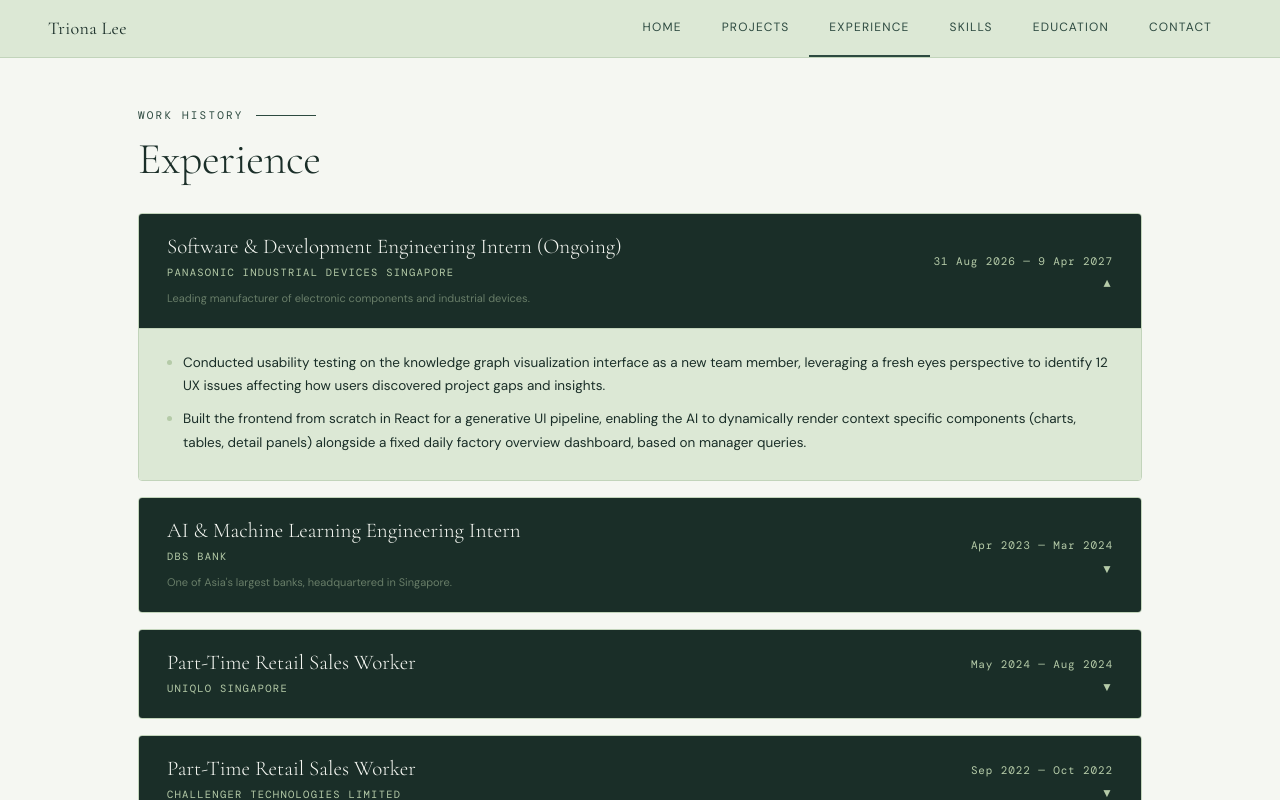
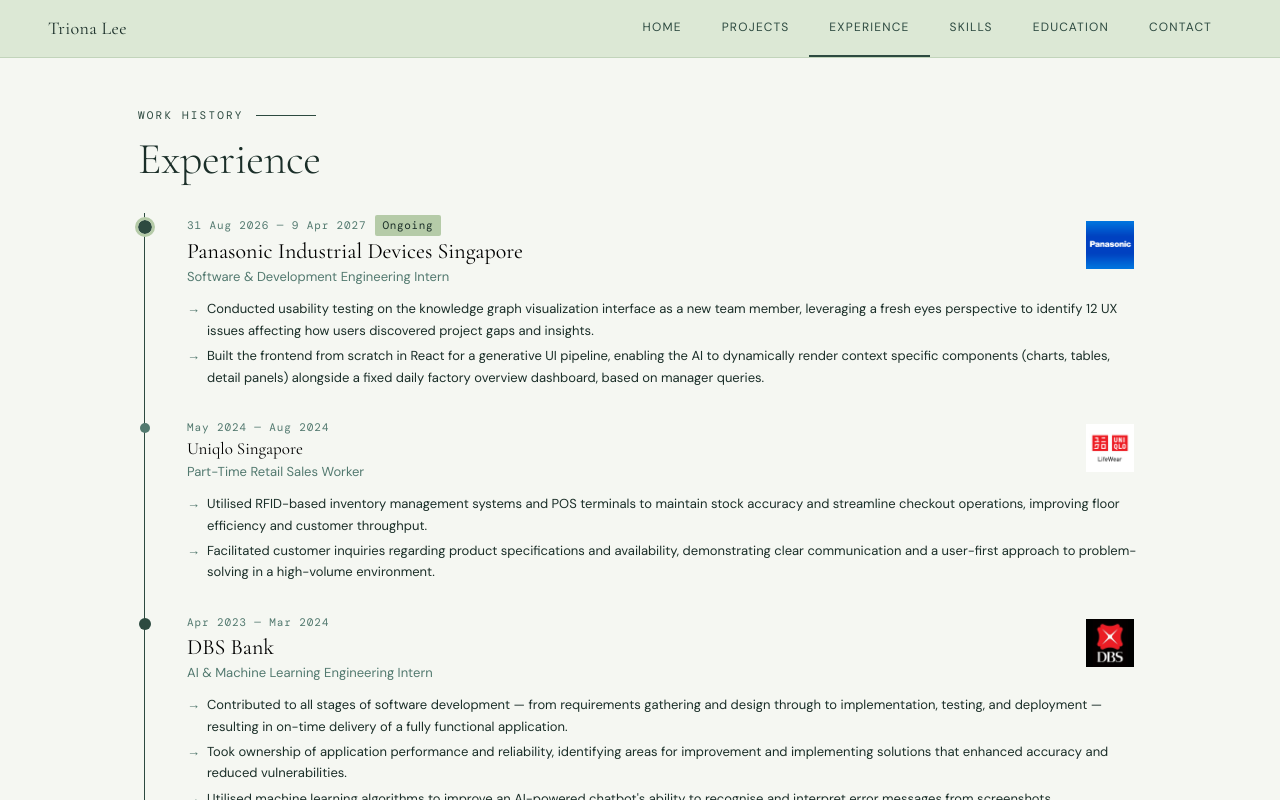
Before and after one commit to tri-o-na/triona-portfolio, a plain HTML site: page experience.html in a window 1280 px wide. Drawn offline with nearby package versions, Linux system fonts and the light colour scheme.

Commit message:
feat: redesigned experience page to be cleaner

```diff
--- a/assets/css/experience.css
+++ b/assets/css/experience.css
@@ -1,152 +1,127 @@
-/* ── Option C: Dark header strip, accordion body ─────────────── */
+/* ── Experience 1: Vertical Timeline Design ──────────────────── */
 
-.exp-list {
-  display: flex;
-  flex-direction: column;
-  gap: 16px;
-  margin-top: 8px;
+.timeline {
+  --pad: 26px;
+  --border-strong: var(--forest-mid);
+  --accent: var(--forest-mid);
+  --accent-light: var(--leaf);
+  --accent-warm: var(--forest-light);
+  --ink-muted: var(--forest-light);
+  --ink-soft: var(--forest-deep);
+  position: relative;
+  margin: 8px 0 0 6px;
+  padding-left: var(--pad);
+  border-left: 1px solid var(--border-strong);
+  list-style: none;
 }
 
-.exp-item {
-  border-radius: 4px;
-  overflow: hidden;
-  border: 1px solid var(--border);
+.tl-entry {
+  --d: 10px;
+  position: relative;
+  margin-bottom: 28px;
+}
+.tl-entry:last-child { margin-bottom: 0; }
+.tl-entry--tech    { --d: 12px; }
+.tl-entry--current { --d: 14px; }
+
+.tl-content {
+  padding-left: 16px;
 }
 
-/* ── Dark header strip ───────────────────────────────────────── */
-.exp-header {
+.tl-header {
   display: flex;
-  align-items: center;
   justify-content: space-between;
-  gap: 16px;
-  padding: 20px 28px;
-  background: var(--forest-deep);
-  cursor: pointer;
-  user-select: none;
-  transition: background 0.2s;
+  align-items: flex-start;
+  gap: 24px;
+  margin-bottom: 2px;
 }
 
-.exp-header:hover {
-  background: var(--forest-mid);
+.tl-info {
+  flex: 1;
 }
 
-.exp-header-left {
-  display: flex;
-  flex-direction: column;
-  gap: 5px;
-  min-width: 0;
-}
-
-.exp-role {
-  font-family: var(--serif);
-  font-size: 21px;
-  font-weight: 300;
-  color: #f5f7f2;
-  line-height: 1.2;
-}
-
-.exp-company {
-  font-family: var(--mono);
-  font-size: 10.5px;
-  letter-spacing: 0.12em;
-  text-transform: uppercase;
-  color: var(--leaf);
-}
-
-.exp-company-desc {
-  font-family: var(--sans);
-  font-size: 11px;
-  color: rgba(181,203,168,0.5);
-  margin-top: 2px;
-}
-
-.exp-header-right {
-  display: flex;
-  flex-direction: column;
-  align-items: flex-end;
-  gap: 8px;
+.tl-logo {
+  width: 64px;
+  height: 64px;
+  object-fit: contain;
+  border-radius: 8px;
+  background: var(--warm-white);
+  padding: 8px;
   flex-shrink: 0;
 }
 
-.exp-period {
+.tl-dot {
+  position: absolute;
+  top: 7px;
+  left: calc(-1 * var(--pad) - var(--d) / 2 - 0.5px);
+  width: var(--d);
+  height: var(--d);
+  border-radius: 50%;
+  background: var(--border-strong);
+}
+.tl-entry--tech .tl-dot { background: var(--accent); }
+.tl-entry--current .tl-dot { outline: 3px solid var(--accent-light); }
+.tl-entry:not(.tl-entry--tech):not(.tl-entry--current) .tl-dot { background: var(--forest-light); }
+
+.tl-period {
+  margin: 0;
+  padding-top: 2px;
+  color: var(--accent-warm);
   font-family: var(--mono);
   font-size: 11px;
   letter-spacing: 0.08em;
-  color: var(--leaf);
-  white-space: nowrap;
+}
+.tl-now {
+  display: inline-block;
+  margin-left: 8px;
+  padding: 1px 8px;
+  border-radius: 2px;
+  background: var(--accent-light);
+  color: var(--forest-deep);
+  font-size: 11px;
+  letter-spacing: 0.06em;
 }
 
-.exp-chevron {
-  color: var(--leaf);
-  font-size: 12px;
-  line-height: 1;
-  transition: transform 0.25s ease;
+.tl-company {
+  margin: 2px 0;
+  color: var(--ink);
+  font-family: var(--serif);
+  font-size: 17px;
+  font-weight: 400;
+  line-height: 1.2;
+}
+.tl-entry--tech .tl-company { font-size: 22px; }
+
+.tl-role {
+  margin: 0 0 8px;
+  color: var(--ink-muted);
+  font-size: 13px;
 }
 
-.exp-item.open .exp-chevron {
-  transform: rotate(180deg);
+.tl-points { margin: 0; padding: 0; list-style: none; }
+.tl-points li {
+  margin: 0 0 4px;
+  color: var(--ink-soft);
+  font-size: 13px;
+  line-height: 1.65;
+  position: relative;
+  padding-left: 20px;
+}
+.tl-points li::before {
+  content: '→';
+  position: absolute;
+  left: 0;
+  color: var(--accent-warm);
 }
 
-/* ── Accordion body ──────────────────────────────────────────── */
-.exp-body {
-  max-height: 0;
-  overflow: hidden;
-  transition: max-height 0.35s ease;
-  background: var(--cream);
-}
-
-.exp-item.open .exp-body {
-  max-height: 800px;
-}
-
-.exp-body-inner {
-  padding: 22px 28px 26px;
-  border-top: 1px solid var(--border);
-}
-
-.exp-points {
-  display: flex;
-  flex-direction: column;
-  gap: 9px;
-  list-style: none;
-}
-
-.exp-points li {
-  position: relative;
-  padding-left: 16px;
-  color: var(--forest-deep);
-  font-size: 13.5px;
-  line-height: 1.75;
-}
-
-.exp-points li::before {
-  content: '';
-  position: absolute;
-  left: 0;
-  top: 9px;
-  width: 5px;
-  height: 5px;
-  border-radius: 50%;
-  background: var(--leaf);
-}
-
-/* ── Responsive ──────────────────────────────────────────────── */
-@media (max-width: 700px) {
-  .exp-header {
+@media (max-width: 600px) {
+  .timeline { --pad: 20px; margin-left: 4px; }
+  .tl-entry--tech .tl-company { font-size: 19px; }
+  .tl-header {
     flex-direction: column;
-    align-items: flex-start;
-    gap: 8px;
-    padding: 18px 20px;
+    gap: 2px;
   }
-
-  .exp-header-right {
-    flex-direction: row;
-    align-items: center;
-    justify-content: space-between;
-    width: 100%;
-  }
-
-  .exp-body-inner {
-    padding: 18px 20px 22px;
+  .tl-logo {
+    display: none;
   }
 }
--- a/assets/js/data.js
+++ b/assets/js/data.js
@@ -121,8 +121,11 @@ var PORTFOLIO = {
     {
       company: "Panasonic Industrial Devices Singapore",
       companyDesc: "Leading manufacturer of electronic components and industrial devices.",
-      role: "Software & Development Engineering Intern (Ongoing)",
+      role: "Software & Development Engineering Intern",
       period: "31 Aug 2026 — 9 Apr 2027",
+      start: "2026-08-31",
+      type: "tech",
+      current: true,
       points: [
         "Conducted usability testing on the knowledge graph visualization interface as a new team member, leveraging a fresh eyes perspective to identify 12 UX issues affecting how users discovered project gaps and insights.",
         "Built the frontend from scratch in React for a generative UI pipeline, enabling the AI to dynamically render context specific components (charts, tables, detail panels) alongside a fixed daily factory overview dashboard, based on manager queries.",
@@ -133,6 +136,9 @@ var PORTFOLIO = {
       companyDesc: "One of Asia's largest banks, headquartered in Singapore.",
       role: "AI & Machine Learning Engineering Intern",
       period: "Apr 2023 — Mar 2024",
+      start: "2023-04-01",
+      type: "tech",
+      current: false,
       points: [
         "Contributed to all stages of software development — from requirements gathering and design through to implementation, testing, and deployment — resulting in on-time delivery of a fully functional application.",
         "Took ownership of application performance and reliability, identifying areas for improvement and implementing solutions that enhanced accuracy and reduced vulnerabilities.",
@@ -144,6 +150,9 @@ var PORTFOLIO = {
       company: "Uniqlo Singapore",
       role: "Part-Time Retail Sales Worker",
       period: "May 2024 — Aug 2024",
+      start: "2024-05-01",
+      type: "retail",
+      current: false,
       points: [
         "Utilised RFID-based inventory management systems and POS terminals to maintain stock accuracy and streamline checkout operations, improving floor efficiency and customer throughput.",
         "Facilitated customer inquiries regarding product specifications and availability, demonstrating clear communication and a user-first approach to problem-solving in a high-volume environment.",
@@ -153,6 +162,9 @@ var PORTFOLIO = {
       company: "Challenger Technologies Limited",
       role: "Part-Time Retail Sales Worker",
       period: "Sep 2022 — Oct 2022",
+      start: "2022-09-01",
+      type: "retail",
+      current: false,
       points: [
         "Managed visual merchandising, ensuring product displays were organised to enhance customer interaction with hardware.",
         "Collaborated with team members to resolve operational bottlenecks, utilising strong communication skills to coordinate floor layouts and inventory updates in a fast-paced retail setting.",
@@ -162,6 +174,9 @@ var PORTFOLIO = {
       company: "Bata Singapore",
       role: "Part-Time Retail Sales Worker",
       period: "Dec 2019 — Mar 2020",
+      start: "2019-12-01",
+      type: "retail",
+      current: false,
       points: [
         "Demonstrated strong communication skills when liaising with colleagues and customers in a clear and professional manner, improving team efficiency.",
         "Emphasised teamwork by ensuring all team members attended to customers across different store sections, providing seamless service and increasing store productivity.",
--- a/assets/js/render-experience.js
+++ b/assets/js/render-experience.js
@@ -1,44 +1,44 @@
-// render-experience.js
+// render-experience1.js - Vertical timeline design with logos
 document.addEventListener("DOMContentLoaded", () => {
-  const container = document.querySelector("#page-experience .inner-page");
+  const list = document.getElementById("exp-timeline");
+  if (!list) return;
 
-  // Build accordion list
-  const listEl = document.createElement("div");
-  listEl.className = "exp-list";
+  const logoMap = {
+    "Panasonic Industrial Devices Singapore": "assets/logo/panasonic_logo.jpg",
+    "DBS Bank": "assets/logo/dbs_bank_logo.jpg",
+    "Uniqlo Singapore": "assets/logo/uniqlo_logo.jpg",
+    "Challenger Technologies Limited": "assets/logo/challenger_technologies_ltd_logo.jpg",
+    "Bata Singapore": "assets/logo/bata_singapore_logo.jpg"
+  };
 
-  listEl.innerHTML = PORTFOLIO.experience.map((job, i) => `
-    <div class="exp-item${i === 0 ? ' open' : ''}">
-      <div class="exp-header">
-        <div class="exp-header-left">
-          <div class="exp-role">${job.role}</div>
-          <div class="exp-company">${job.company}</div>
-          ${job.companyDesc ? `<div class="exp-company-desc">${job.companyDesc}</div>` : ""}
+  const jobs = [...PORTFOLIO.experience].sort((a, b) => b.start.localeCompare(a.start));
+
+  list.innerHTML = jobs.map(job => {
+    const cls = [
+      "tl-entry",
+      job.type === "tech" ? "tl-entry--tech" : "",
+      job.current ? "tl-entry--current" : "",
+    ].filter(Boolean).join(" ");
+
+    const logoPath = logoMap[job.company] || null;
+    const logoHtml = logoPath
+      ? `<img src="${logoPath}" alt="${job.company}" class="tl-logo">`
+      : "";
+
+    return `
+      <li class="${cls}">
+        <span class="tl-dot" aria-hidden="true"></span>
+        <div class="tl-content">
+          <div class="tl-header">
+            <div class="tl-info">
+              <p class="tl-period">${job.period}${job.current ? '<span class="tl-now">Ongoing</span>' : ""}</p>
+              <h2 class="tl-company">${job.company}</h2>
+              <p class="tl-role">${job.role}</p>
+            </div>
+            ${logoHtml}
+          </div>
+          <ul class="tl-points">${job.points.map(p => `<li>${p}</li>`).join("")}</ul>
         </div>
-        <div class="exp-header-right">
-          <div class="exp-period">${job.period}</div>
-          <div class="exp-chevron">▼</div>
-        </div>
-      </div>
-      <div class="exp-body">
-        <div class="exp-body-inner">
-          <ul class="exp-points">
-            ${job.points.map(p => `<li>${p}</li>`).join("")}
-          </ul>
-        </div>
-      </div>
-    </div>`).join("");
-
-  container.appendChild(listEl);
-
-  // Accordion toggle
-  listEl.querySelectorAll(".exp-header").forEach(header => {
-    header.addEventListener("click", () => {
-      const item = header.closest(".exp-item");
-      const isOpen = item.classList.contains("open");
-      // Close all
-      listEl.querySelectorAll(".exp-item").forEach(el => el.classList.remove("open"));
-      // Open clicked if it was closed
-      if (!isOpen) item.classList.add("open");
-    });
-  });
+      </li>`;
+  }).join("");
 });
--- a/experience.html
+++ b/experience.html
@@ -22,7 +22,8 @@
   <div class="inner-page">
     <div class="section-label">Work History</div>
     <h1 class="section-title">Experience</h1>
-    <!-- exp-items injected here by render-experience.js -->
+    <!-- Timeline injected here -->
+    <ol class="timeline" id="exp-timeline"></ol>
   </div>
 </main>
 
```
Also changed, not shown: assets/logo/bata_singapore_logo.jpg (added), assets/logo/challenger_technologies_ltd_logo.jpg (added), assets/logo/dbs_bank_logo.jpg (added), assets/logo/panasonic_logo.jpg (added), assets/logo/uniqlo_logo.jpg (added).
